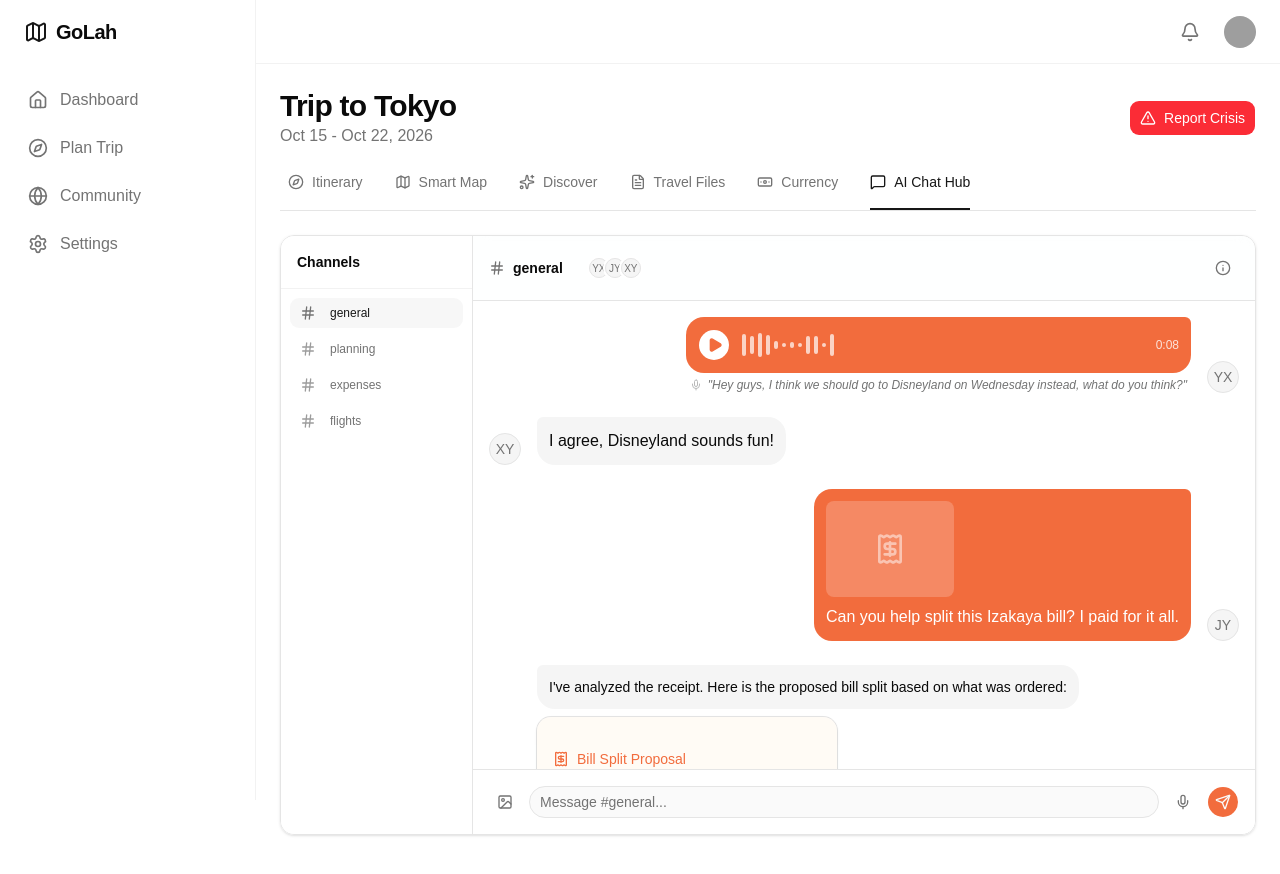
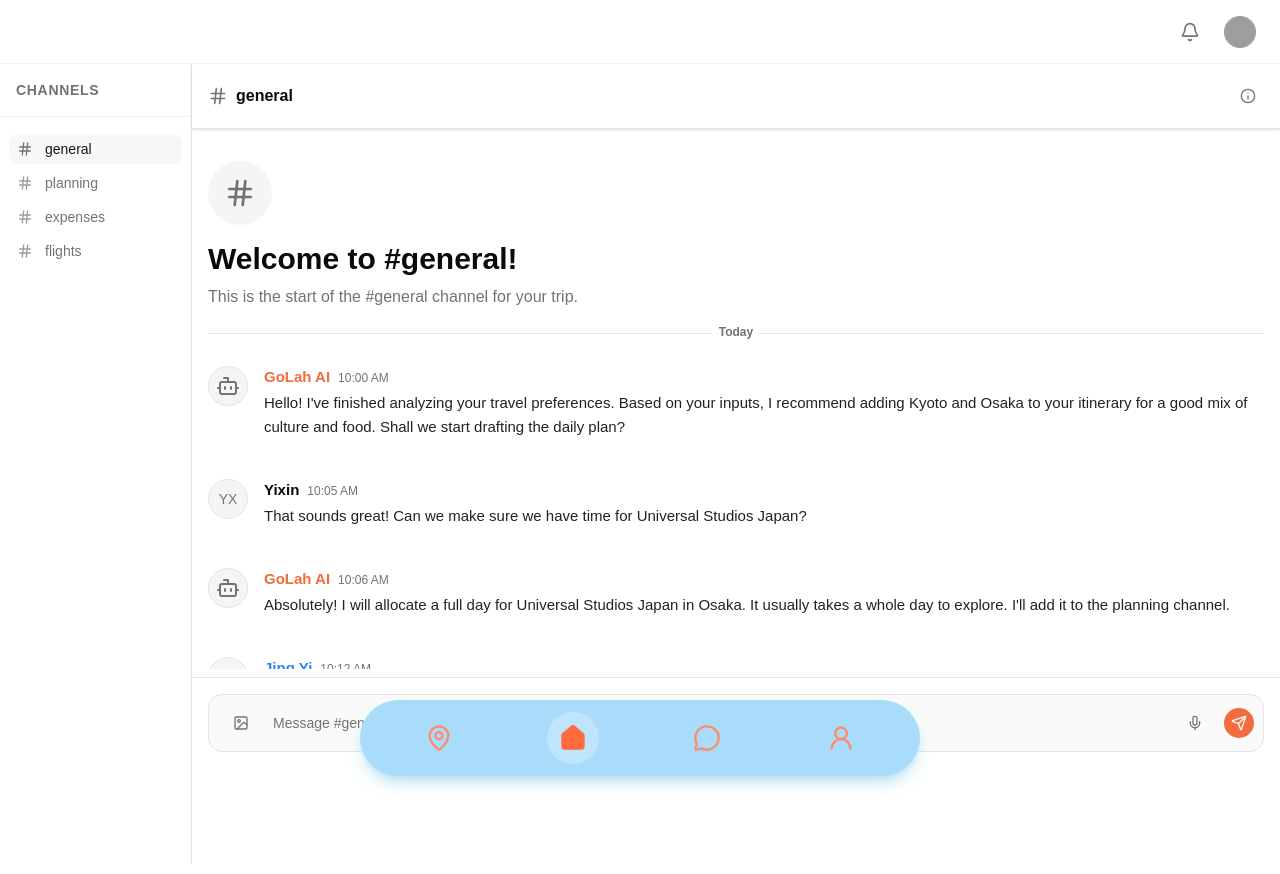
Before and after one commit to yxin530/codenection_GoLah, a Next.js app: page /trips/1/chat in a window 1280 px wide. Shown: the top 874 px of the page. Built offline with nearby package versions, Linux system fonts and the light colour scheme; grey boxes are pictures that could not be loaded.

Commit message:
add chathub ui screen and fix issue

```diff
--- a/src/app/(app)/trips/[tripId]/chat/page.tsx
+++ b/src/app/(app)/trips/[tripId]/chat/page.tsx
@@ -1,144 +1,141 @@
-import { Card, CardContent, CardHeader, CardTitle, CardFooter } from '@/components/ui/card';
 import { Button } from '@/components/ui/button';
 import { Input } from '@/components/ui/input';
-import { Avatar, AvatarFallback } from '@/components/ui/avatar';
-import { Bot, Send, Mic, Image as ImageIcon, Receipt, Hash } from 'lucide-react';
+import { Send, Mic, Image as ImageIcon, Hash, Menu } from 'lucide-react';
+import { Sheet, SheetContent, SheetTrigger, SheetHeader, SheetTitle } from '@/components/ui/sheet';
 import { ChatInfoSheet } from '@/components/chat/ChatInfoSheet';
-import { ActionCardBillSplit } from '@/components/chat/ActionCardBillSplit';
-import { VoiceMessageBubble } from '@/components/chat/VoiceMessageBubble';
-import { DestinationComparison } from '@/components/chat/DestinationComparison';
+import { MessageBubble } from '@/components/chat/MessageBubble';
+import { BottomNav } from '@/components/layout/BottomNav';
 
 export default function ChatHubPage() {
   return (
-    <div className="flex h-[600px] border border-border rounded-xl overflow-hidden shadow-sm">
+    <div className="flex h-screen bg-background relative overflow-hidden">
 
       {/* Discord-style Channels Sidebar */}
-      <div className="w-48 bg-card border-r border-border flex flex-col">
-        <div className="p-4 font-semibold text-sm border-b border-border/50">
+      <div className="w-48 bg-card border-r border-border flex flex-col hidden sm:flex">
+        <div className="p-4 font-semibold text-sm border-b border-border/50 uppercase text-muted-foreground tracking-wider">
           Channels
         </div>
-        <div className="flex-1 overflow-y-auto p-2 space-y-1">
-          <Button variant="secondary" className="w-full justify-start h-8 text-xs font-medium bg-muted/80">
-            <Hash className="w-3 h-3 mr-2 text-muted-foreground" /> general
+        <div className="flex-1 overflow-y-auto p-2 space-y-0.5 mt-2">
+          <Button variant="secondary" className="w-full justify-start h-8 text-sm font-medium bg-muted/80 px-2">
+            <Hash className="w-4 h-4 mr-1.5 text-muted-foreground" /> general
           </Button>
-          <Button variant="ghost" className="w-full justify-start h-8 text-xs font-normal text-muted-foreground">
-            <Hash className="w-3 h-3 mr-2 opacity-70" /> planning
+          <Button variant="ghost" className="w-full justify-start h-8 text-sm font-medium text-muted-foreground px-2 hover:text-foreground">
+            <Hash className="w-4 h-4 mr-1.5 opacity-70" /> planning
           </Button>
-          <Button variant="ghost" className="w-full justify-start h-8 text-xs font-normal text-muted-foreground">
-            <Hash className="w-3 h-3 mr-2 opacity-70" /> expenses
+          <Button variant="ghost" className="w-full justify-start h-8 text-sm font-medium text-muted-foreground px-2 hover:text-foreground">
+            <Hash className="w-4 h-4 mr-1.5 opacity-70" /> expenses
           </Button>
-          <Button variant="ghost" className="w-full justify-start h-8 text-xs font-normal text-muted-foreground">
-            <Hash className="w-3 h-3 mr-2 opacity-70" /> flights
+          <Button variant="ghost" className="w-full justify-start h-8 text-sm font-medium text-muted-foreground px-2 hover:text-foreground">
+            <Hash className="w-4 h-4 mr-1.5 opacity-70" /> flights
           </Button>
         </div>
       </div>
 
       {/* Main Chat Area */}
-      <div className="flex-1 flex flex-col bg-card/30 backdrop-blur-sm relative">
+      <div className="flex-1 flex flex-col bg-background relative pb-20">
         {/* Chat Header */}
-        <div className="flex items-center justify-between p-4 border-b border-border bg-background/50">
+        <div className="flex items-center justify-between p-4 border-b border-border shadow-sm z-10 sticky top-0 bg-background/95 backdrop-blur">
           <div className="flex items-center gap-2">
-            <Hash className="w-4 h-4 text-muted-foreground" />
-            <span className="font-semibold text-sm">general</span>
-            <div className="ml-4 flex -space-x-2">
-              <Avatar className="h-6 w-6 border-2 border-background">
-                <AvatarFallback className="text-[10px]">YX</AvatarFallback>
-              </Avatar>
-              <Avatar className="h-6 w-6 border-2 border-background">
-                <AvatarFallback className="text-[10px]">JY</AvatarFallback>
-              </Avatar>
-              <Avatar className="h-6 w-6 border-2 border-background">
-                <AvatarFallback className="text-[10px]">XY</AvatarFallback>
-              </Avatar>
-            </div>
+            <Sheet>
+              <SheetTrigger render={<Button variant="ghost" size="icon" className="sm:hidden -ml-2 h-8 w-8 text-muted-foreground" />}>
+                <Menu className="w-5 h-5" />
+              </SheetTrigger>
+              <SheetContent side="left" className="w-64 p-0">
+                <SheetHeader className="p-4 border-b border-border/50 text-left">
+                  <SheetTitle className="uppercase text-muted-foreground tracking-wider text-sm">Channels</SheetTitle>
+                </SheetHeader>
+                <div className="flex-1 overflow-y-auto p-2 space-y-0.5 mt-2">
+                  <Button variant="secondary" className="w-full justify-start h-8 text-sm font-medium bg-muted/80 px-2">
+                    <Hash className="w-4 h-4 mr-1.5 text-muted-foreground" /> general
+                  </Button>
+                  <Button variant="ghost" className="w-full justify-start h-8 text-sm font-medium text-muted-foreground px-2 hover:text-foreground">
+                    <Hash className="w-4 h-4 mr-1.5 opacity-70" /> planning
+                  </Button>
+                  <Button variant="ghost" className="w-full justify-start h-8 text-sm font-medium text-muted-foreground px-2 hover:text-foreground">
+                    <Hash className="w-4 h-4 mr-1.5 opacity-70" /> expenses
+                  </Button>
+                  <Button variant="ghost" className="w-full justify-start h-8 text-sm font-medium text-muted-foreground px-2 hover:text-foreground">
+                    <Hash className="w-4 h-4 mr-1.5 opacity-70" /> flights
+                  </Button>
+                </div>
+              </SheetContent>
+            </Sheet>
+            <Hash className="w-5 h-5 text-muted-foreground hidden sm:block" />
+            <span className="font-bold text-base">general</span>
           </div>
           <ChatInfoSheet />
         </div>
 
         <div className="flex-1 overflow-y-auto p-4 space-y-6">
-
-          {/* User Voice Message */}
-          <div className="flex gap-4 justify-end">
-            <VoiceMessageBubble />
-            <Avatar className="h-8 w-8 mt-auto">
-              <AvatarFallback>YX</AvatarFallback>
-            </Avatar>
+          <div className="mt-4 mb-4">
+            <div className="h-16 w-16 bg-muted rounded-full flex items-center justify-center mb-4">
+              <Hash className="w-8 h-8 text-muted-foreground" />
+            </div>
+            <h1 className="text-3xl font-bold mb-2">Welcome to #general!</h1>
+            <p className="text-muted-foreground">This is the start of the #general channel for your trip.</p>
           </div>
 
-          {/* Another User Message (Group mode) */}
-          <div className="flex gap-4">
-            <Avatar className="h-8 w-8 mt-auto">
-              <AvatarFallback>XY</AvatarFallback>
-            </Avatar>
-            <div className="bg-muted text-foreground p-3 rounded-2xl rounded-tl-sm max-w-[80%]">
-              <p>I agree, Disneyland sounds fun!</p>
-            </div>
+          <div className="border-t border-border my-6 relative">
+            <span className="absolute left-1/2 -translate-x-1/2 -top-2.5 bg-background px-2 text-xs font-semibold text-muted-foreground">
+              Today
+            </span>
           </div>
 
-          {/* User Receipt Image Mock */}
-          <div className="flex gap-4 justify-end">
-            <div className="bg-[#F26C3D] text-white p-3 rounded-2xl rounded-tr-sm max-w-[80%] space-y-2">
-              <div className="bg-white/20 h-24 w-32 rounded-md flex items-center justify-center">
-                <Receipt className="w-8 h-8 opacity-50" />
-              </div>
-              <p>Can you help split this Izakaya bill? I paid for it all.</p>
-            </div>
-            <Avatar className="h-8 w-8 mt-auto">
-              <AvatarFallback>JY</AvatarFallback>
-            </Avatar>
-          </div>
+          <MessageBubble
+            id="msg1"
+            senderName="GoLah AI"
+            isAgent={true}
+            timestamp="10:00 AM"
+            content="Hello! I've finished analyzing your travel preferences. Based on your inputs, I recommend adding Kyoto and Osaka to your itinerary for a good mix of culture and food. Shall we start drafting the daily plan?"
+          />
 
-          {/* Agent Message with Bill Split */}
-          <div className="flex gap-4">
-            <Avatar className="h-8 w-8 bg-orange-100 text-[#F26C3D] mt-auto">
-              <AvatarFallback><Bot className="h-5 w-5" /></AvatarFallback>
-            </Avatar>
-            <div className="space-y-2 max-w-[80%]">
-              <div className="bg-muted p-3 rounded-2xl rounded-tl-sm text-sm">
-                <p>I've analyzed the receipt. Here is the proposed bill split based on what was ordered:</p>
-              </div>
-              <ActionCardBillSplit />
-            </div>
-          </div>
+          <MessageBubble
+            id="msg2"
+            senderName="Yixin"
+            avatarInitials="YX"
+            isCurrentUser={true}
+            timestamp="10:05 AM"
+            content="That sounds great! Can we make sure we have time for Universal Studios Japan?"
+          />
 
-          {/* User Destination Debate Trigger */}
-          <div className="flex gap-4 justify-end">
-            <div className="bg-[#F26C3D] text-white p-3 rounded-2xl rounded-tr-sm max-w-[80%]">
-              <p>GoLah, can you help us decide between Osaka and Kyoto? We are torn.</p>
-            </div>
-            <Avatar className="h-8 w-8 mt-auto">
-              <AvatarFallback>YX</AvatarFallback>
-            </Avatar>
-          </div>
+          <MessageBubble
+            id="msg3"
+            senderName="GoLah AI"
+            isAgent={true}
+            timestamp="10:06 AM"
+            content="Absolutely! I will allocate a full day for Universal Studios Japan in Osaka. It usually takes a whole day to explore. I'll add it to the planning channel."
+          />
 
-          {/* Agent Destination Comparison */}
-          <div className="flex gap-4">
-            <Avatar className="h-8 w-8 bg-orange-100 text-[#F26C3D] mt-auto">
-              <AvatarFallback><Bot className="h-5 w-5" /></AvatarFallback>
-            </Avatar>
-            <div className="space-y-2 max-w-[80%]">
-              <DestinationComparison />
-            </div>
-          </div>
-
+          <MessageBubble
+            id="msg4"
+            senderName="Jing Yi"
+            avatarInitials="JY"
+            timestamp="10:12 AM"
+            content="Yay USJ! Let's get the express passes if possible so we don't have to queue for hours."
+          />
         </div>
 
         {/* Input */}
-        <div className="p-4 border-t border-border bg-background">
-          <form className="flex gap-2 items-center">
-            <Button variant="ghost" size="icon" type="button" className="text-muted-foreground shrink-0 rounded-full hover:bg-muted">
+        <div className="p-4 pt-0 sticky bottom-0 bg-background pb-8 z-10 border-t border-border mt-2">
+          <form className="flex gap-2 items-center bg-muted/50 p-2 pl-4 rounded-xl border border-border focus-within:ring-1 focus-within:ring-[#F26C3D] focus-within:border-[#F26C3D] transition-all mt-4">
+            <Button variant="ghost" size="icon" type="button" className="text-muted-foreground shrink-0 rounded-full hover:bg-muted h-8 w-8">
               <ImageIcon className="w-5 h-5" />
             </Button>
-            <Input placeholder="Message #general..." className="flex-1 rounded-full bg-muted/50" />
-            <Button variant="ghost" size="icon" type="button" className="text-muted-foreground shrink-0 rounded-full hover:bg-muted">
+            <Input
+              placeholder="Message #general..."
+              className="flex-1 border-0 bg-transparent shadow-none focus-visible:ring-0 px-2 h-10"
+            />
+            <Button variant="ghost" size="icon" type="button" className="text-muted-foreground shrink-0 rounded-full hover:bg-muted h-8 w-8">
               <Mic className="w-5 h-5" />
             </Button>
-            <Button type="submit" size="icon" className="rounded-full bg-[#F26C3D] hover:bg-[#d85e33] shrink-0">
+            <Button type="submit" size="icon" className="rounded-full bg-[#F26C3D] hover:bg-[#d85e33] shrink-0 h-8 w-8 ml-1">
               <Send className="w-4 h-4" />
             </Button>
           </form>
         </div>
       </div>
+
+      <BottomNav />
     </div>
   );
 }
--- a/src/app/(app)/trips/[tripId]/layout.tsx
+++ b/src/app/(app)/trips/[tripId]/layout.tsx
@@ -1,23 +1,7 @@
-import { TripTabs } from './TripTabs';
-import { CrisisReportDialog } from '@/components/crisis/CrisisReportDialog';
-
-export default async function TripViewLayout({ children, params }: { children: React.ReactNode, params: Promise<{ tripId: string }> }) {
-  const { tripId } = await params;
+export default function TripViewLayout({ children }: { children: React.ReactNode }) {
   return (
-    <div className="max-w-6xl mx-auto space-y-6 h-full flex flex-col">
-      <div className="flex items-center justify-between">
-        <div>
-          <h1 className="text-3xl font-bold tracking-tight">Trip to Tokyo</h1>
-          <p className="text-muted-foreground">Oct 15 - Oct 22, 2026</p>
-        </div>
-        <CrisisReportDialog />
-      </div>
-
-      <TripTabs tripId={tripId} />
-
-      <div className="flex-1 pb-10">
-        {children}
-      </div>
+    <div className="h-full flex flex-col bg-background">
+      {children}
     </div>
   );
 }
--- a/src/app/page.tsx
+++ b/src/app/page.tsx
@@ -5,6 +5,7 @@ import Link from "next/link";
 import { ChevronRight, Home as HomeIcon, MapPin, MessageCircle, Search, UserRound, UsersRound, Video } from "lucide-react";
 import { useState } from "react";
 import { TripSetupDrawer } from "@/components/home/TripSetupDrawer";
+import { BottomNav } from "@/components/layout/BottomNav";
 
 const flights = [
   { title: "Kuala Lumpur to Bangkok", meta: "From RM 219 · 2h 15m", image: "https://images.unsplash.com/photo-1508009603885-50cf7c579365?auto=format&fit=crop&w=900&q=80" },
@@ -45,7 +46,7 @@ export default function Home() {
       <section><SectionHeading>Explore Malaysia</SectionHeading><div className="grid grid-cols-2 gap-4 sm:gap-6">{malaysia.map((place) => <ImageCard key={place.title} {...place} />)}</div></section>
       <section><SectionHeading>Travel For You</SectionHeading><div className="grid grid-cols-2 gap-4 sm:grid-cols-3 sm:gap-6 lg:grid-cols-4">{travelPosts.map((post) => <ImageCard key={post.title} {...post} video={post.type === "Reel"} />)}</div></section>
     </div>
-    <nav aria-label="Primary navigation" className="fixed bottom-4 left-1/2 z-10 flex w-[calc(100%-32px)] max-w-[560px] -translate-x-1/2 items-center justify-around rounded-full bg-[#a9dcfb] px-3 py-3 shadow-lg shadow-[#6ebbe4]/40 sm:bottom-6"><Link href="/community" className="rounded-full p-3 text-[#ff8b69] transition hover:bg-white/30" aria-label="Explore"><MapPin className="size-7" /></Link><Link href="/" className="rounded-full bg-white/25 p-3 text-[#ff6b3d] transition hover:bg-white/40" aria-label="Home"><HomeIcon className="size-7 fill-current" /></Link><Link href="/trips" className="rounded-full p-3 text-[#ff8b69] transition hover:bg-white/30" aria-label="Trips and chat"><MessageCircle className="size-7" /></Link><Link href="/onboarding" className="rounded-full p-3 text-[#ff8b69] transition hover:bg-white/30" aria-label="Profile"><UserRound className="size-7" /></Link></nav>
+    <BottomNav />
     <TripSetupDrawer isOpen={drawerOpen} onClose={() => setDrawerOpen(false)} tripType={tripType} />
   </div></main>;
 }
--- /dev/null
+++ b/src/components/chat/MessageBubble.tsx
@@ -0,0 +1,53 @@
+import { Avatar, AvatarFallback, AvatarImage } from "@/components/ui/avatar";
+import { cn } from "@/lib/utils";
+import { Bot } from "lucide-react";
+
+export interface MessageBubbleProps {
+  id: string;
+  senderName: string;
+  avatarInitials?: string;
+  avatarUrl?: string;
+  isAgent?: boolean;
+  timestamp: string;
+  content: string | React.ReactNode;
+  isCurrentUser?: boolean;
+}
+
+export function MessageBubble({
+  senderName,
+  avatarInitials,
+  avatarUrl,
+  isAgent,
+  timestamp,
+  content,
+  isCurrentUser,
+}: MessageBubbleProps) {
+  return (
+    <div className={cn("flex gap-4 w-full group hover:bg-muted/30 p-2 -mx-2 rounded-lg transition-colors")}>
+      <Avatar className={cn("h-10 w-10 shrink-0", isAgent && "bg-orange-100 text-[#F26C3D]")}>
+        {avatarUrl && <AvatarImage src={avatarUrl} alt={senderName} />}
+        <AvatarFallback>
+          {isAgent ? <Bot className="h-6 w-6" /> : (avatarInitials || senderName.slice(0, 2).toUpperCase())}
+        </AvatarFallback>
+      </Avatar>
+
+      <div className="flex flex-col flex-1 min-w-0">
+        <div className="flex items-baseline gap-2">
+          <span className={cn(
+            "font-semibold text-[15px]",
+            isAgent && "text-[#F26C3D]",
+            !isAgent && !isCurrentUser && "text-blue-500"
+          )}>
+            {senderName}
+          </span>
+          <span className="text-xs text-muted-foreground font-medium">
+            {timestamp}
+          </span>
+        </div>
+        <div className="text-[15px] leading-relaxed text-foreground/90 mt-0.5 break-words">
+          {content}
+        </div>
+      </div>
+    </div>
+  );
+}
--- a/src/components/layout/AppLayout.tsx
+++ b/src/components/layout/AppLayout.tsx
@@ -1,13 +1,11 @@
-import { Sidebar } from './Sidebar';
 import { TopBar } from './TopBar';
 
 export function AppLayout({ children }: { children: React.ReactNode }) {
   return (
     <div className="flex min-h-screen w-full bg-background">
-      <Sidebar />
-      <div className="flex flex-1 flex-col pl-64">
+      <div className="flex flex-1 flex-col">
         <TopBar />
-        <main className="flex-1 p-6">
+        <main className="flex-1 w-full h-full">
           {children}
         </main>
       </div>
--- /dev/null
+++ b/src/components/layout/BottomNav.tsx
@@ -0,0 +1,53 @@
+"use client";
+
+import { useEffect, useState } from "react";
+import Link from "next/link";
+import { Home as HomeIcon, MapPin, MessageCircle, UserRound } from "lucide-react";
+import { cn } from "@/lib/utils";
+
+export function BottomNav() {
+  const [isVisible, setIsVisible] = useState(true);
+  const [lastScrollY, setLastScrollY] = useState(0);
+
+  useEffect(() => {
+    const handleScroll = () => {
+      const currentScrollY = window.scrollY;
+
+      // If we scroll down (current > last), hide the nav.
+      // If we scroll up (current < last), show the nav.
+      if (currentScrollY > lastScrollY && currentScrollY > 50) {
+        setIsVisible(false);
+      } else {
+        setIsVisible(true);
+      }
+
+      setLastScrollY(currentScrollY);
+    };
+
+    window.addEventListener("scroll", handleScroll, { passive: true });
+    return () => window.removeEventListener("scroll", handleScroll);
+  }, [lastScrollY]);
+
+  return (
+    <nav
+      aria-label="Primary navigation"
+      className={cn(
+        "fixed left-1/2 z-50 flex w-[calc(100%-32px)] max-w-[560px] -translate-x-1/2 items-center justify-around rounded-full bg-[#a9dcfb] px-3 py-3 shadow-lg shadow-[#6ebbe4]/40 transition-all duration-300",
+        isVisible ? "bottom-4 sm:bottom-6 translate-y-0 opacity-100" : "-bottom-24 translate-y-full opacity-0"
+      )}
+    >
+      <Link href="/map" className="rounded-full p-3 text-[#ff8b69] transition hover:bg-white/30" aria-label="Explore">
+        <MapPin className="size-7" />
+      </Link>
+      <Link href="/" className="rounded-full bg-white/25 p-3 text-[#ff6b3d] transition hover:bg-white/40" aria-label="Home">
+        <HomeIcon className="size-7 fill-current" />
+      </Link>
+      <Link href="/trips/temp-trip-id/chat" className="rounded-full p-3 text-[#ff8b69] transition hover:bg-white/30" aria-label="Trips and chat">
+        <MessageCircle className="size-7" />
+      </Link>
+      <Link href="/onboarding" className="rounded-full p-3 text-[#ff8b69] transition hover:bg-white/30" aria-label="Profile">
+        <UserRound className="size-7" />
+      </Link>
+    </nav>
+  );
+}
```
Also changed, not shown: src/app/analyzing/page.tsx (+16 -8 lines), src/app/map/page.tsx (added, +22 -0 lines), src/components/chat/ChatInfoSheet.tsx (+51 -38 lines), src/components/home/TripSetupDrawer.tsx (+6 -12 lines), 2 other files (tests, documents, lock files or other folders).
